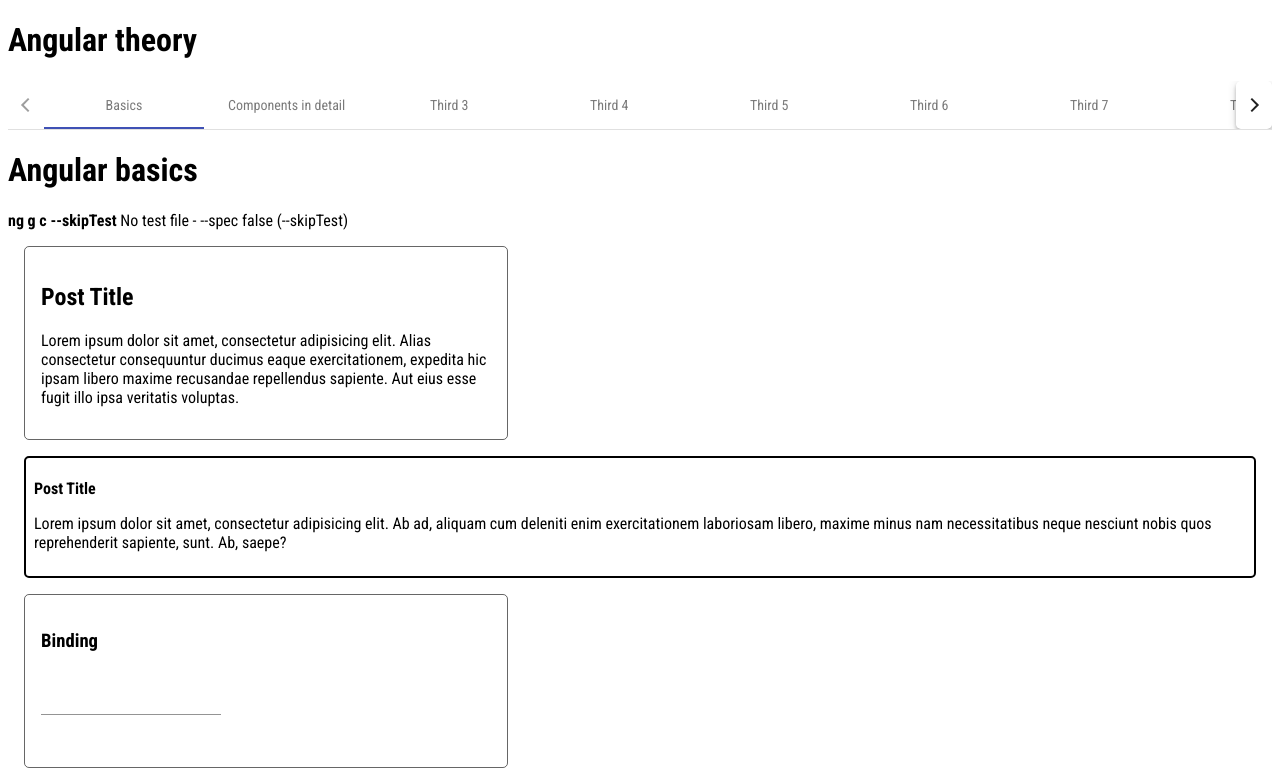
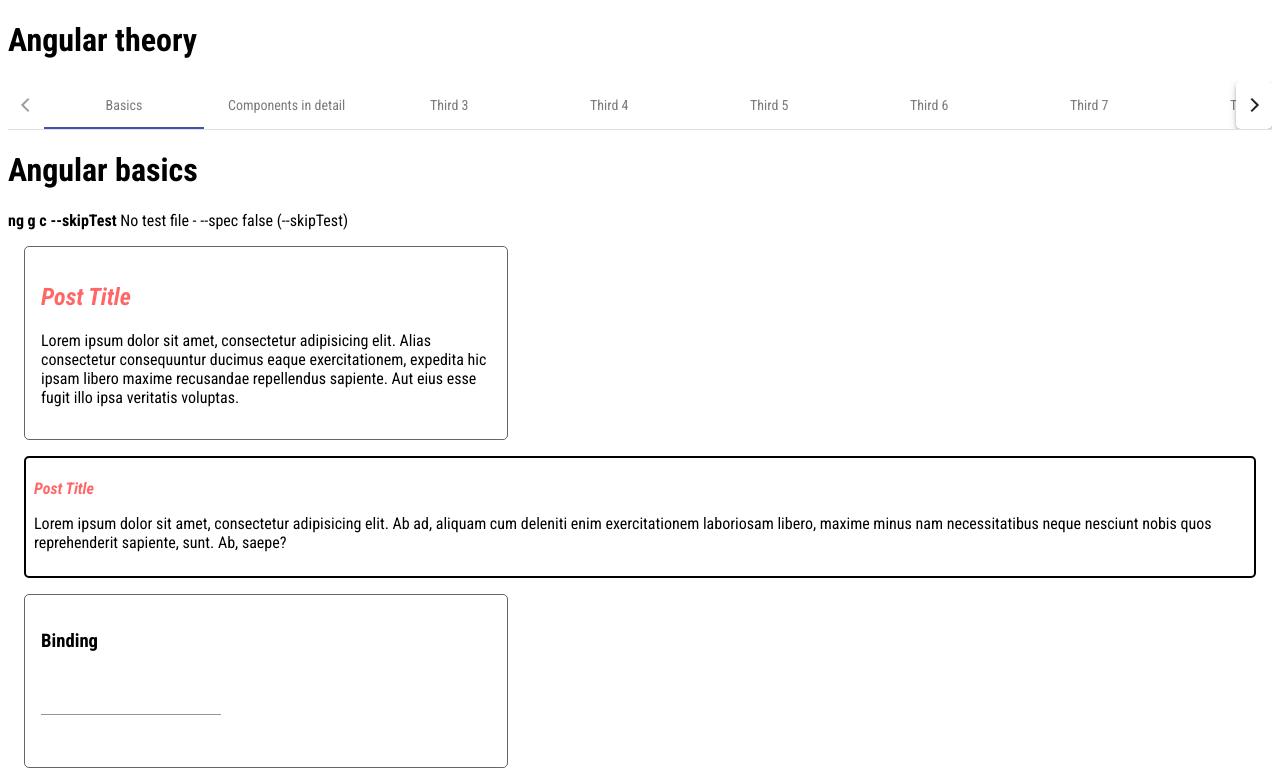
Before and after one commit to MephCat/Angular8-Theory_and_practice-, an Angular app in the folder angular-basics/: page / in a window 1280 px wide. Shown: the top 782 px of the page. Built offline with nearby package versions, Linux system fonts and the light colour scheme.

Commit message:
component in details (ViewEncapsulation - PostItemCompponent)

```diff
--- a/angular-basics/src/app/component-in-details/component-in-details.component.html
+++ b/angular-basics/src/app/component-in-details/component-in-details.component.html
@@ -1,4 +1,8 @@
-<h2>Component in details</h2>
+<h1>Component in details</h1>
+
+<h2>
+  Subheader
+</h2>
 
 <app-post-form
   (onAdd)="updatePostList($event)"
--- a/angular-basics/src/app/component-in-details/post-item/post-item.component.scss
+++ b/angular-basics/src/app/component-in-details/post-item/post-item.component.scss
@@ -0,0 +1,5 @@
+h2{
+  font-weight: bold;
+  font-style: italic;
+  color: rgba(255,0,0,.6);
+}
--- a/angular-basics/src/app/component-in-details/post-item/post-item.component.ts
+++ b/angular-basics/src/app/component-in-details/post-item/post-item.component.ts
@@ -16,6 +16,8 @@
   Output,
   SimpleChanges
 } from '@angular/core';
+import {ViewEncapsulation} from '@angular/core';
+
 import {Post} from '../../shared/interfaces/post';
 
 @Component({
@@ -23,7 +25,9 @@
   templateUrl: './post-item.component.html',
   styleUrls: ['./post-item.component.scss'],
   //стратегия поведения при изменении  (OnPush - изменяет только при изменении объекта)
-  changeDetection: ChangeDetectionStrategy.OnPush
+  changeDetection: ChangeDetectionStrategy.OnPush,
+  //определяет стили на глобальные
+  encapsulation: ViewEncapsulation.None
 })
 
 export class PostItemComponent implements OnInit,
@@ -33,7 +37,7 @@
                                           AfterContentChecked,
                                           AfterViewInit,
                                           AfterViewChecked,
-                                          OnDestroy{
+                                          OnDestroy {
 
   @Input() post: Post;
   @Output() onRemove = new EventEmitter<number>();
```
